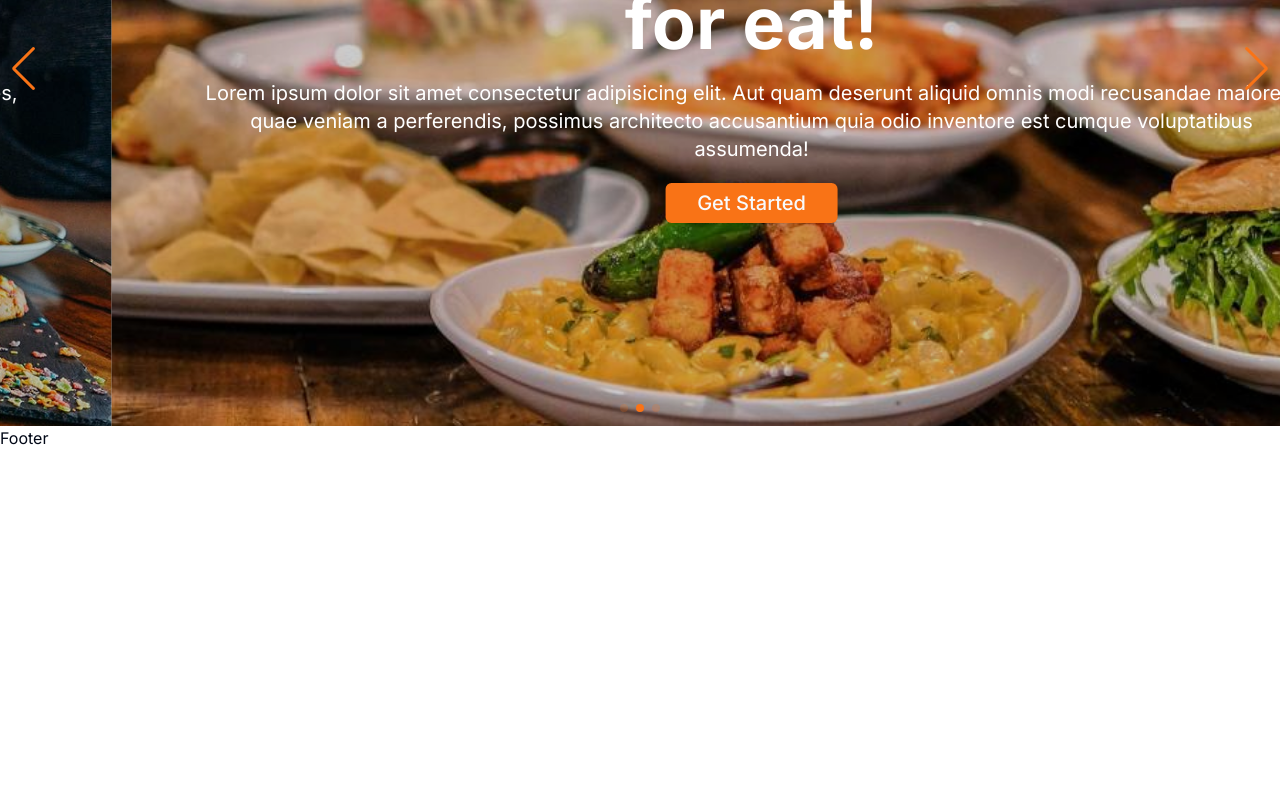
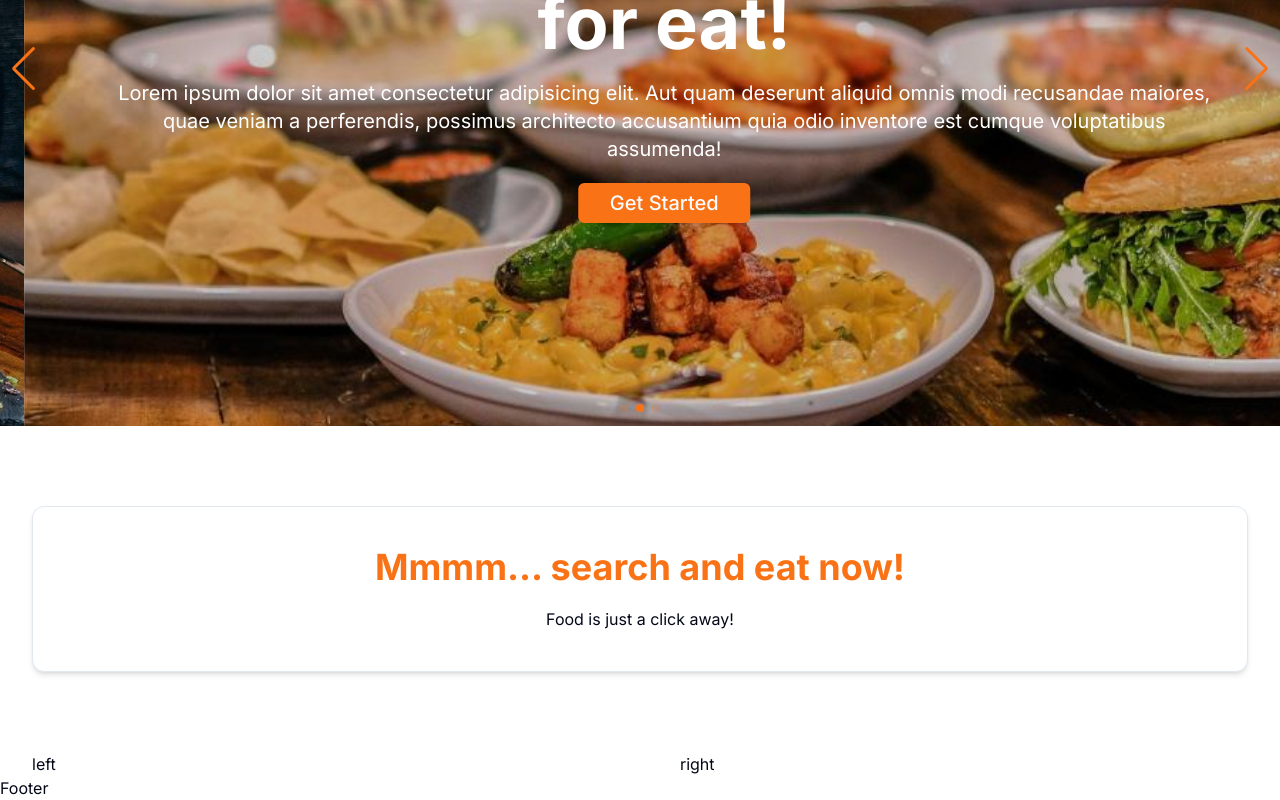
Before and after one commit to shohan-pherones/mern-panda-frontend, a Next.js app: page / in a window 1280 px wide. Shown: the part 374-1174 px from the top of the page. Before the commit the page ends 824 px from the top, so only its background shows below. Built offline with nearby package versions, Linux system fonts and the light colour scheme.

Commit message:
app download attached

```diff
--- a/src/app/layout.tsx
+++ b/src/app/layout.tsx
@@ -17,7 +17,7 @@ export default function RootLayout({
   children: React.ReactNode;
 }>) {
   return (
-    <html lang="en">
+    <html lang="en" className="scroll-smooth">
       <body className={inter.className}>
         <div className="flex flex-col min-h-screen">
           <Header />
--- a/src/app/page.tsx
+++ b/src/app/page.tsx
@@ -1,9 +1,13 @@
+import AppDownload from "@/components/AppDownload";
+import GetStarted from "@/components/GetStarted";
 import Hero from "@/components/Hero";
 
 const HomePage = () => {
   return (
     <div>
       <Hero />
+      <GetStarted />
+      <AppDownload />
     </div>
   );
 };
--- /dev/null
+++ b/src/components/AppDownload.tsx
@@ -0,0 +1,10 @@
+const AppDownload = () => {
+  return (
+    <div className="mt-20 container mx-auto grid grid-cols-1 md:grid-cols-2 gap-20 items-center">
+      <div>left</div>
+      <div>right</div>
+    </div>
+  );
+};
+
+export default AppDownload;
--- /dev/null
+++ b/src/components/GetStarted.tsx
@@ -0,0 +1,17 @@
+const GetStarted = () => {
+  return (
+    <div
+      id="get_started"
+      className="container mx-auto flex flex-col gap-20 mt-20"
+    >
+      <div className="bg-white rounded-xl shadow-md py-10 flex flex-col gap-5 text-center border">
+        <h2 className="text-4xl font-bold text-orange-500">
+          Mmmm... search and eat now!
+        </h2>
+        <span>Food is just a click away!</span>
+      </div>
+    </div>
+  );
+};
+
+export default GetStarted;
--- a/src/components/Hero.tsx
+++ b/src/components/Hero.tsx
@@ -7,6 +7,7 @@ import "swiper/css/pagination";
 import { Autoplay, Navigation, Pagination } from "swiper/modules";
 import { Swiper, SwiperSlide } from "swiper/react";
 import { Button } from "./ui/button";
+import Link from "next/link";
 
 const data = [
   "/images/slide-1.jpg",
@@ -53,9 +54,11 @@ const Hero = () => {
                   veniam a perferendis, possimus architecto accusantium quia
                   odio inventore est cumque voluptatibus assumenda!
                 </p>
-                <Button size="lg" className="md:text-xl bg-orange-500">
-                  Get Started
-                </Button>
+                <Link href="/#get_started">
+                  <Button size="lg" className="md:text-xl bg-orange-500">
+                    Get Started
+                  </Button>
+                </Link>
               </div>
             </div>
           </SwiperSlide>
```
